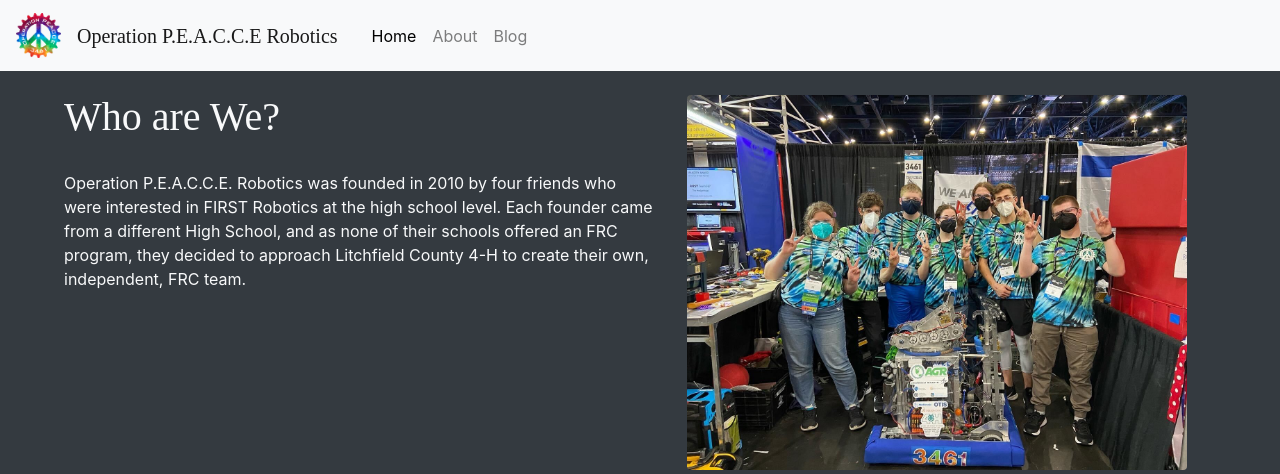
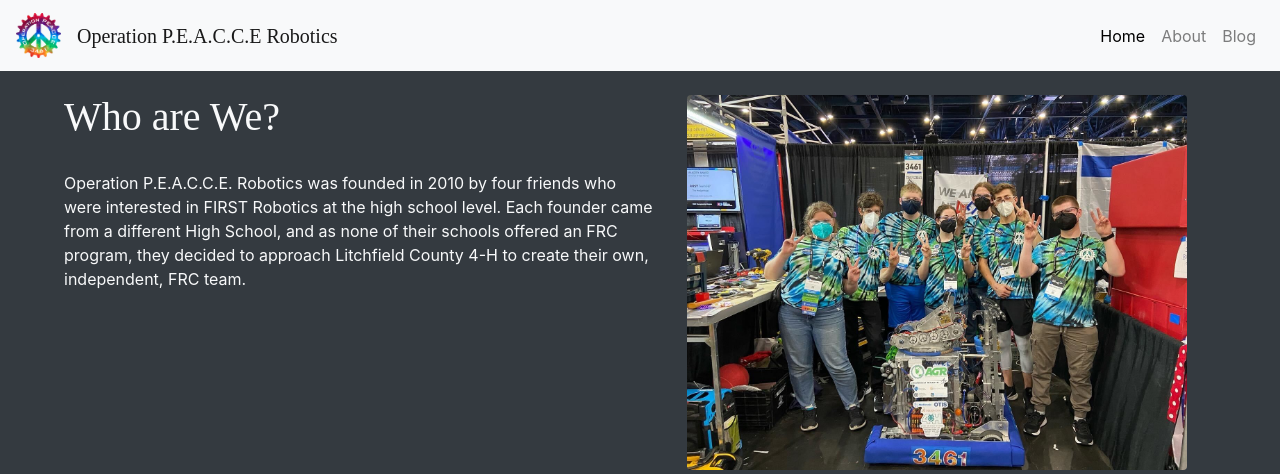
Before and after one commit to Operation-P-E-A-C-C-E-Robotics/Operation-P-E-A-C-C-E-Robotics.github.io, a Jekyll site: the page built from index.html, in a window 1280 px wide and 1195 px high. Shown: the top 474 px of the window. Built offline with Jekyll 4.4.1, drawn with Linux system fonts in a browser that asks for light colours; nearby versions of some CDN libraries; grey boxes are pictures that could not be loaded.

Commit message:
right align

```diff
--- a/_includes/navigation.html
+++ b/_includes/navigation.html
@@ -10,7 +10,7 @@
         <span class="navbar-toggler-icon"></span>
     </button>
 
-    <div class="collapse navbar-collapse" id="collapsibleNavbar">
+    <div class="collapse navbar-collapse justify-content-end" id="collapsibleNavbar">
         <ul class="navbar-nav nav">
         {% for item in site.data.navigation %}
           <li class="nav-item text-lg-center ">
```
